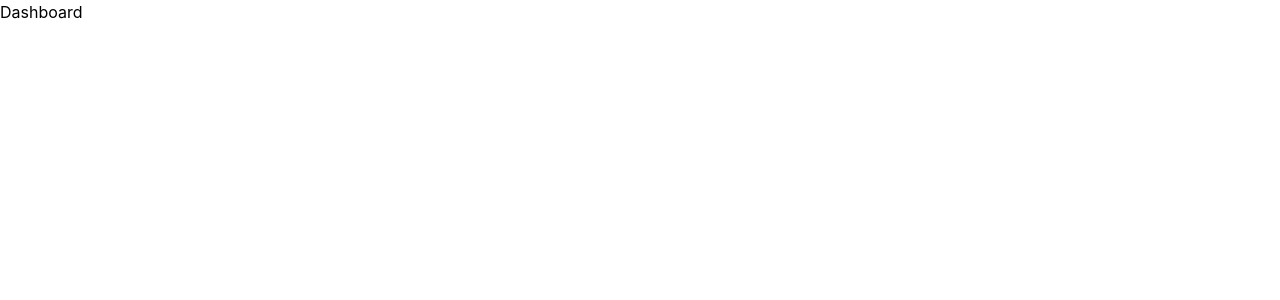
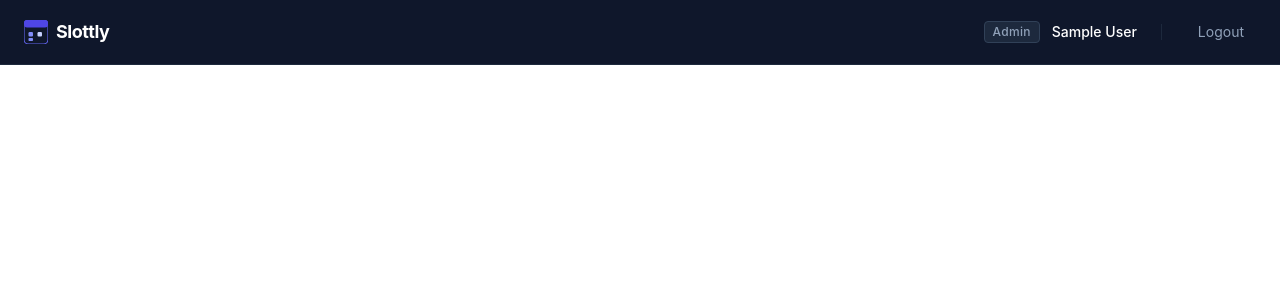
Before and after one commit to mathewjebis/slottly, a React (Vite) app in the folder client/: page /dashboard in a window 1280 px wide. Shown: the top 300 px of the page. Built offline with nearby package versions, Linux system fonts and the light colour scheme; sample sign-in values are in the browser's storage.

Commit message:
style: enhance navbar layout typography and logout hover states

```diff
--- a/client/src/App.jsx
+++ b/client/src/App.jsx
@@ -25,7 +25,7 @@ const App = () => {
         path="/dashboard"
         element={
           <PrivateRoute>
-            <div>Dashboard</div>
+            <Navbar />
           </PrivateRoute>
         }
       />
--- a/client/src/components/Navbar.jsx
+++ b/client/src/components/Navbar.jsx
@@ -13,22 +13,31 @@ const Navbar = () => {
   return (
     <nav className="bg-slate-900 border-b border-slate-800 px-6 py-4">
       <div className="max-w-7xl mx-auto flex items-center justify-between">
-        <Link to="/dashboard">
+        <Link
+          to="/dashboard"
+          className="focus:outline-none focus:ring-2 focus:ring-slate-700 rounded"
+        >
           <Logo size="sm" />
         </Link>
 
         <div className="flex items-center gap-6">
-          <span className="text-slate-400 text-sm">
+          <div className="flex items-center gap-3">
+            <span className="text-xs bg-slate-800 text-slate-400 px-2 py-0.5 rounded border border-slate-700 font-medium tracking-wide">
               {user?.role === "provider"
                 ? "Provider"
                 : user?.role === "admin"
                   ? "Admin"
                   : "Customer"}
             </span>
-          <span className="text-white text-sm font-medium">{user?.name}</span>
+            <span className="text-white text-sm font-medium capitalize">
+              {user?.name.toLowerCase()}
+            </span>
+          </div>
+
+          <div className="h-4 w-px bg-slate-800" aria-hidden="true"></div>
           <button
             onClick={handleLogout}
-            className="text-slate-400 hover:text-white text-sm transition"
+            className="text-slate-400 hover:text-white text-sm transition hover:bg-slate-800 px-3 py-1.5 rounded-md focus:outline-none focus:ring-2 focus:ring-slate-700"
           >
             Logout
           </button>
```
Also changed, not shown: 1 other file (tests, documents, lock files or other folders). Lines whose indentation alone changed are shown as unchanged.
